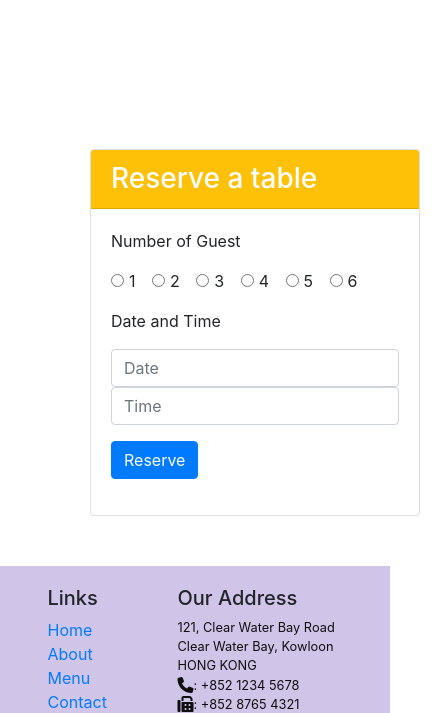
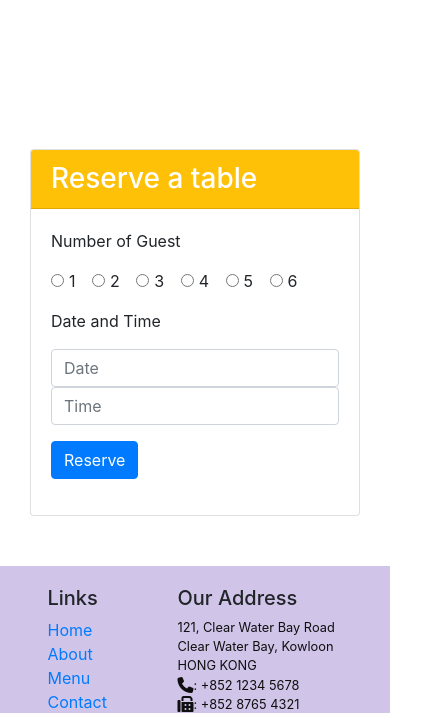
Before and after one commit to GiwrgosDougkas/BootstrapFrontEndCoursera, a website: page index.html in a window 390 px wide. Shown: the part 1642-2355 px from the top of the page, 435 px wide, since content can reach past the window. Drawn offline with nearby package versions, Linux system fonts and the light colour scheme.

Commit message:
small fix

```diff
--- a/index.html
+++ b/index.html
@@ -106,9 +106,9 @@
             </div>
         </div>
 
-        <section id="reserveform"
+        <section id="reserveform"></section>
             <div class="row row-content">
-                <div class="col-12 col-sm-7 offset-2">
+                <div class="col-12 col-sm-7 offset-sm-2">
                     <div class="card">
                         <h3 class="card-header bg-warning text-white">Reserve a table</h3>
                         <div class="card-body">
```
